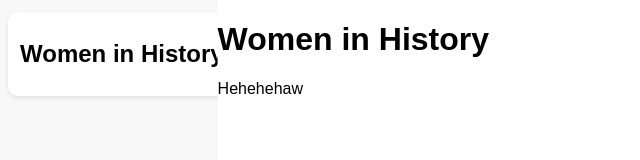
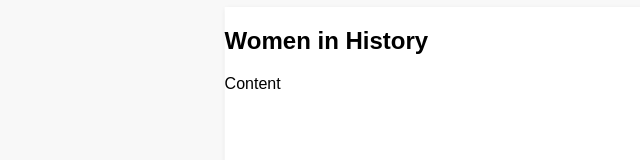
Before and after one commit to MajesticWafer/women-in-history, a plain HTML site: page index.html in a window 1280 px wide. Shown: the whole page, without its empty margins (0-640 px from the left). Drawn offline with Linux system fonts and the light colour scheme.

Commit message:
Update index.html

```diff
--- a/index.html
+++ b/index.html
@@ -12,15 +12,6 @@
             font-family: Arial, sans-serif;
         }
 
-        .header {
-            position: fixed;
-            top: 12px;
-            left: 8px;
-            background-color: white;
-            padding: 8px 12px;
-            border-radius: 10px;
-            box-shadow: 0 2px 5px rgba(0, 0, 0, 0.1);
-        }
         main {
             width: 66%;
             height: 100%;
@@ -28,20 +19,18 @@
             left: 50%;
             transform: translateX(-50%);
             background-color: white;
+            margin: 7px;
+            box-shadow: 0 2px 5px rgba(0, 0, 0, 0.1);
     </style>
 </head>
 <body>
-    <div class="header">
-        <h2>Women in History</h2>
-    </div>
+    <main>
+      <h2>Women in History</h2>
 
-    <main>
-      <h1>Women in History</h1>
-
-      <p>Hehehehaw</p>
+      <p>Content</p>
     </main>
 
-    <!-- Add your content here -->
+    <!-- More content here -->
 
 </body>
 </html>
```
